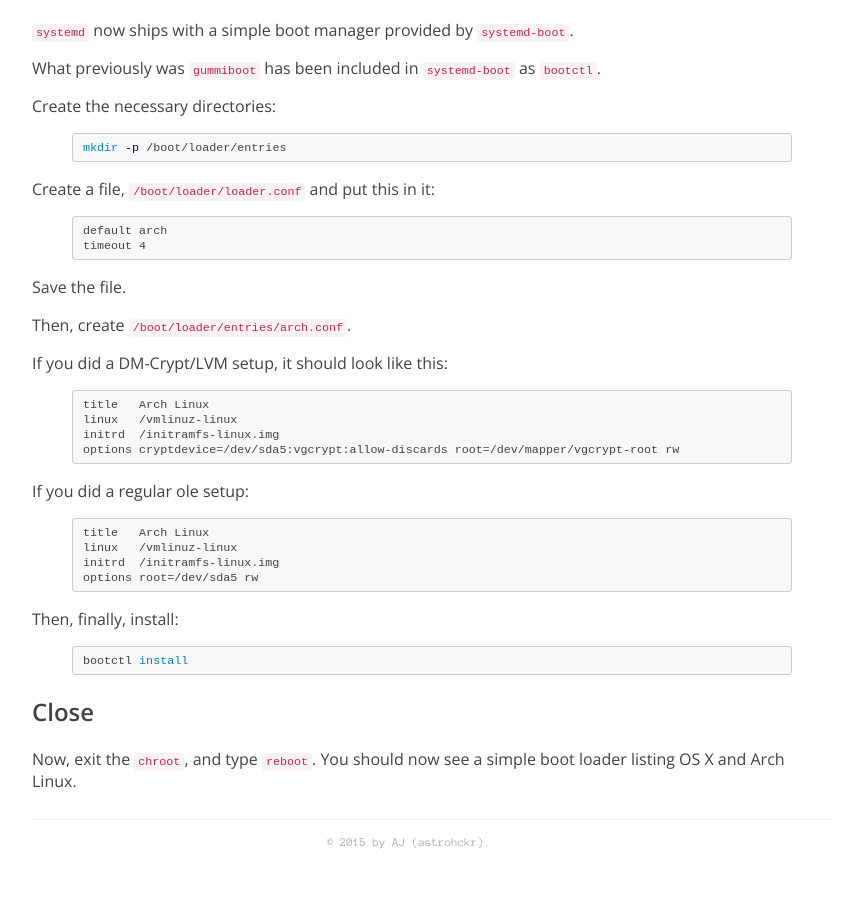
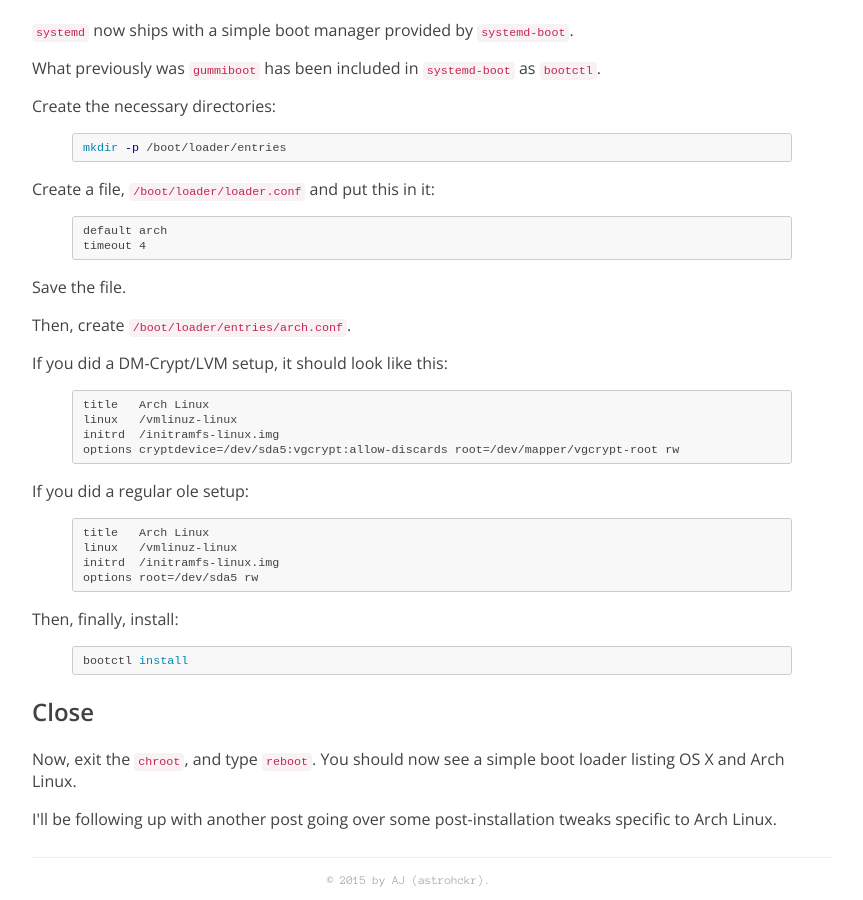
Before and after one commit to bitjockey42/astrohckr.github.io, a Jekyll site: the page built from _posts/2015-12-05-triple-boot-os-x-windows-81-and-arch-linux-on-2012-retina-macbook-pro.markdown, in a window 1280 px wide and 900 px high, scrolled down 7901 px. Shown: the whole window, without its empty margins (208-1071 px from the left). Built offline with Jekyll 4.4.1, drawn with Linux system fonts in a browser that asks for light colours; some web fonts are replaced; comment, search, counter and statistics services are not loaded; before the commit the page ends 8763 px from its top, so only the background shows below that.

Commit message:
Updated post

```diff
--- a/_posts/2015-12-05-triple-boot-os-x-windows-81-and-arch-linux-on-2012-retina-macbook-pro.markdown
+++ b/_posts/2015-12-05-triple-boot-os-x-windows-81-and-arch-linux-on-2012-retina-macbook-pro.markdown
@@ -324,3 +324,5 @@
 ## Close
 
 Now, exit the `chroot`, and type `reboot`. You should now see a simple boot loader listing OS X and Arch Linux.
+
+I'll be following up with another post going over some post-installation tweaks specific to Arch Linux.
```
